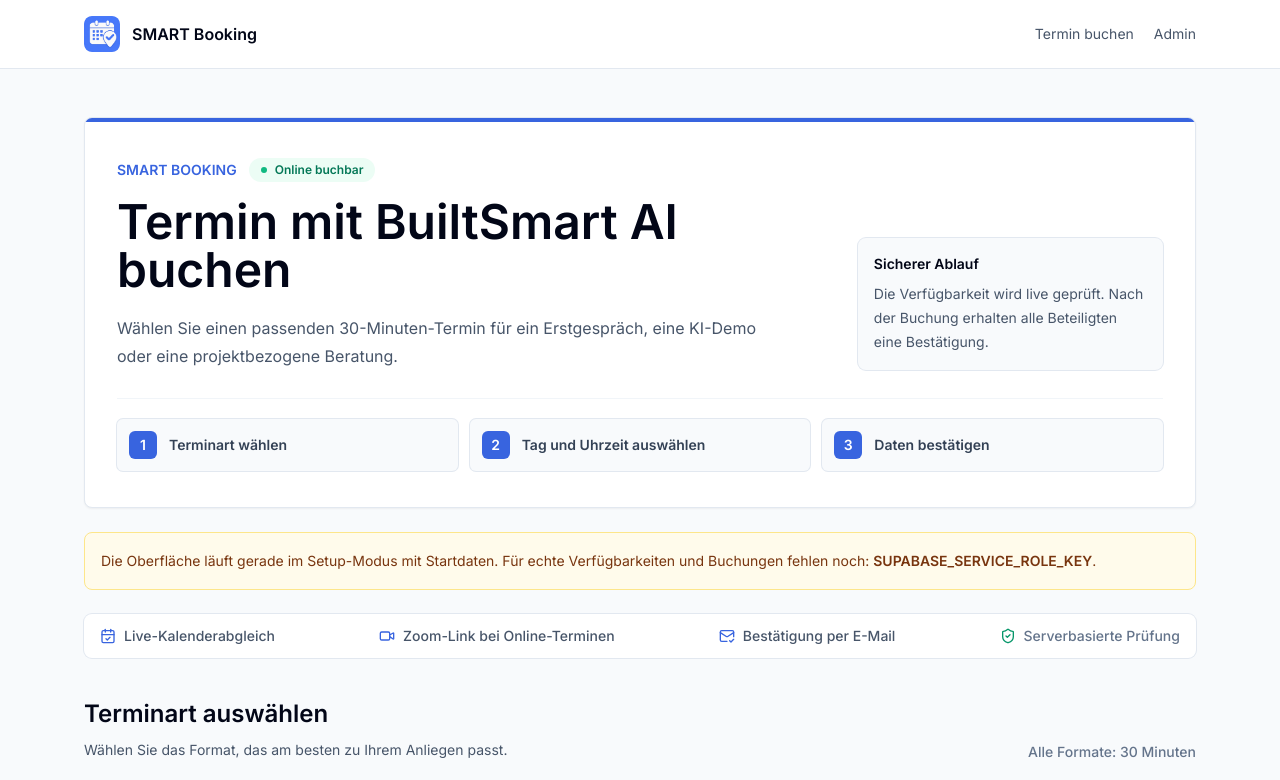
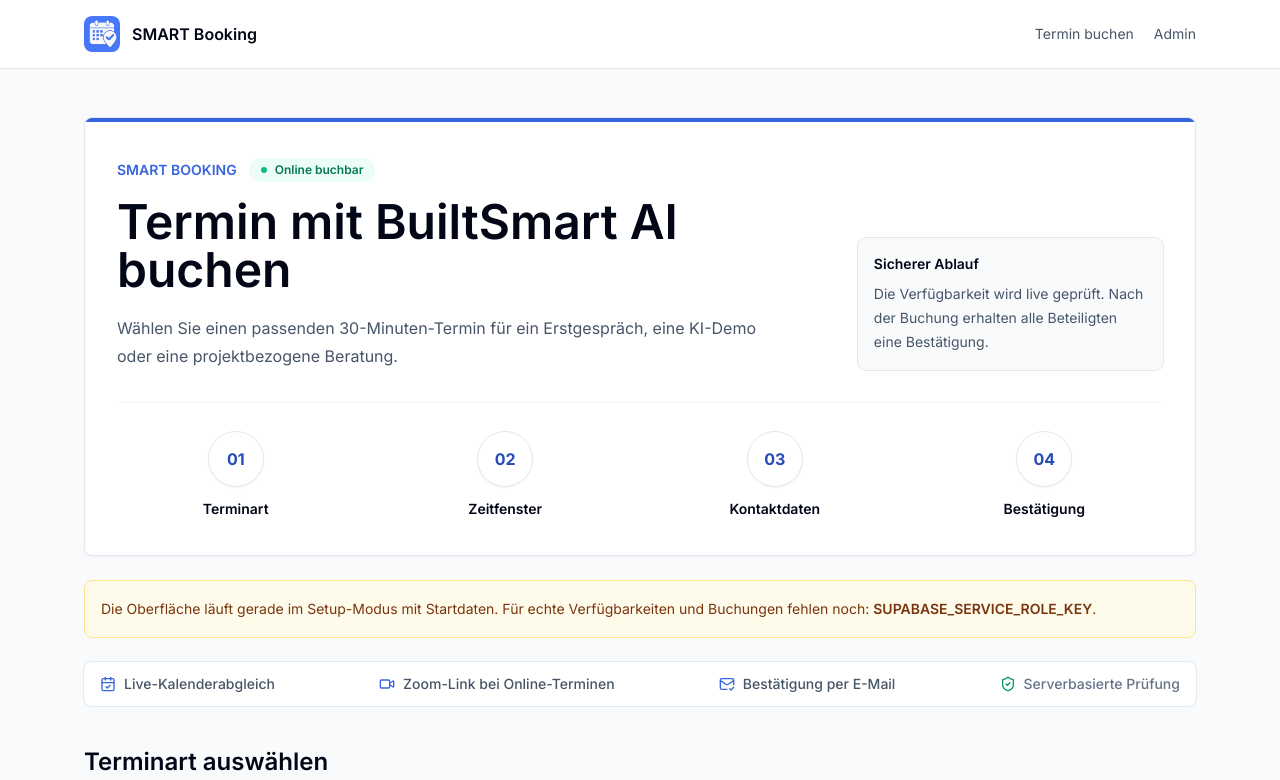
Before and after one commit to BM1964-25/SMART-Booking, a Next.js app: page /book in a window 1280 px wide. Shown: the top 780 px of the page. Built offline with nearby package versions, Linux system fonts and the light colour scheme; no server answers.

Commit message:
Add timeline workflow to booking page

```diff
--- a/src/app/book/page.tsx
+++ b/src/app/book/page.tsx
@@ -17,7 +17,7 @@
   { icon: MailCheck, text: "Bestätigung per E-Mail" }
 ];
 
-const steps = ["Terminart wählen", "Tag und Uhrzeit auswählen", "Daten bestätigen"];
+const workflowSteps = ["Terminart", "Zeitfenster", "Kontaktdaten", "Bestätigung"];
 
 function getTypeIcon(name: string) {
   const lowerName = name.toLowerCase();
@@ -77,15 +77,18 @@
               <p className="mt-2 text-sm leading-6 text-slate-600">Die Verfügbarkeit wird live geprüft. Nach der Buchung erhalten alle Beteiligten eine Bestätigung.</p>
             </div>
           </div>
-          <div className="mt-7 grid gap-3 border-t border-slate-100 pt-5 md:grid-cols-3">
-            {steps.map((step, index) => (
-              <div key={step} className="flex items-center gap-3 rounded-md bg-slate-50 px-3 py-3 ring-1 ring-slate-200">
-                <span className="inline-flex h-7 w-7 items-center justify-center rounded-md bg-brand-600 text-sm font-semibold text-white">
-                  {index + 1}
-                </span>
-                <span className="text-sm font-semibold text-slate-700">{step}</span>
-              </div>
-            ))}
+          <div className="mt-8 border-t border-slate-100 pt-7">
+            <div className="relative grid grid-cols-2 gap-x-8 gap-y-6 md:grid-cols-4">
+              <div className="absolute left-[12.5%] right-[12.5%] top-7 hidden h-px bg-gradient-to-r from-brand-300 via-sky-300 to-emerald-300 md:block" />
+              {workflowSteps.map((step, index) => (
+                <div key={step} className="relative flex flex-col items-center text-center">
+                  <span className="relative z-10 inline-flex h-14 w-14 items-center justify-center rounded-full border border-slate-200 bg-white text-base font-bold text-brand-700 shadow-sm">
+                    {String(index + 1).padStart(2, "0")}
+                  </span>
+                  <span className="mt-3 text-sm font-semibold text-slate-950">{step}</span>
+                </div>
+              ))}
+            </div>
           </div>
         </div>
       </div>
```
